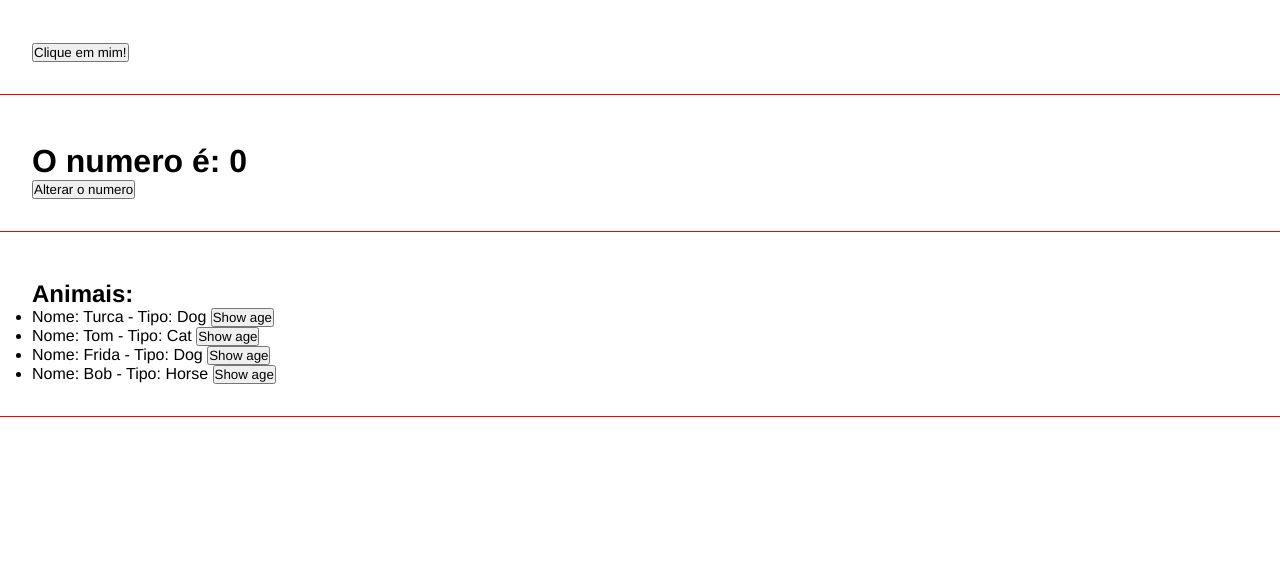
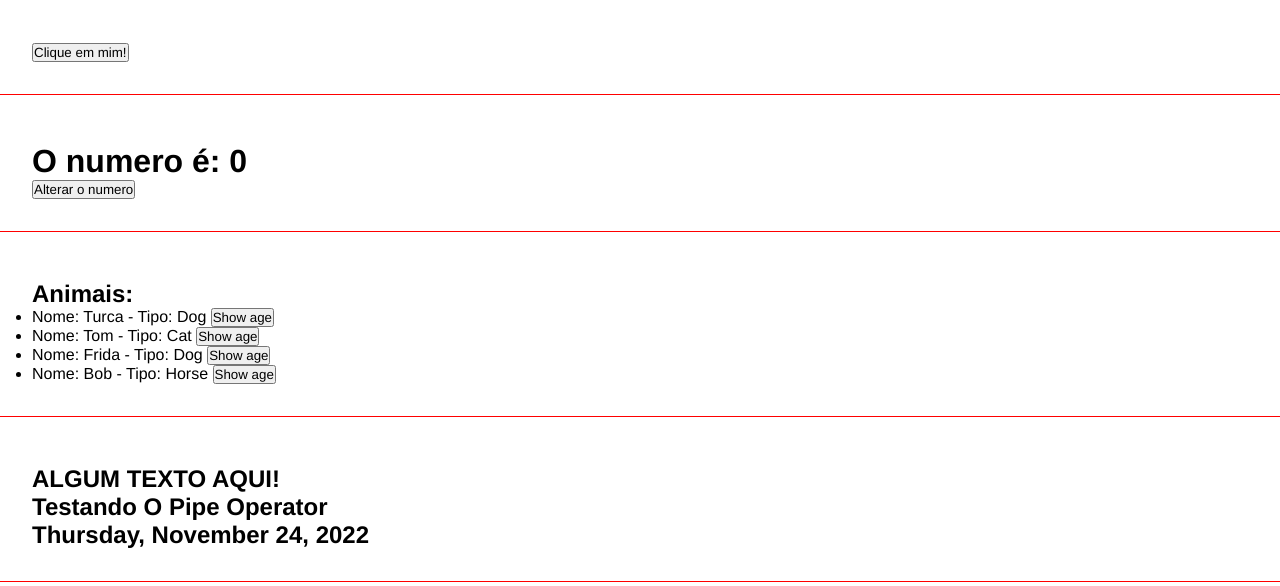
Before and after one commit to DankaFreitas/projeto-angular, an Angular app: page / in a window 1280 px wide. Shown: the part 848-1434 px from the top of the page. Built offline with nearby package versions, Linux system fonts and the light colour scheme.

Commit message:
test Pipe operators

```diff
--- a/src/app/app.component.html
+++ b/src/app/app.component.html
@@ -15,3 +15,4 @@
 <app-eventos></app-eventos>
 <app-emitter></app-emitter>
 <app-list-render></app-list-render>
+<app-pipes></app-pipes>
--- a/src/app/app.module.ts
+++ b/src/app/app.module.ts
@@ -11,6 +11,7 @@
 import { EmitterComponent } from './components/emitter/emitter.component';
 import { ChangeNumberComponent } from './components/change-number/change-number.component';
 import { ListRenderComponent } from './components/list-render/list-render.component';
+import { PipesComponent } from './components/pipes/pipes.component';
 
 @NgModule({
   declarations: [
@@ -22,7 +23,8 @@
     EventosComponent,
     EmitterComponent,
     ChangeNumberComponent,
-    ListRenderComponent
+    ListRenderComponent,
+    PipesComponent
   ],
   imports: [
     BrowserModule,
--- /dev/null
+++ b/src/app/components/pipes/pipes.component.html
@@ -0,0 +1,5 @@
+<div class="class">
+    <h2>{{ "Algum texto aqui!" | uppercase}}</h2>
+    <h2>{{ someText | titlecase }}</h2>
+    <h2>{{ today | date: "fullDate"}}</h2>
+</div>
--- /dev/null
+++ b/src/app/components/pipes/pipes.component.ts
@@ -0,0 +1,18 @@
+import { Component, OnInit } from '@angular/core';
+
+@Component({
+  selector: 'app-pipes',
+  templateUrl: './pipes.component.html',
+  styleUrls: ['./pipes.component.css']
+})
+export class PipesComponent implements OnInit{
+  someText = 'TESTANDO O PIPE OPERATOR';
+
+  today = new Date();
+
+  constructor() { }
+
+  ngOnInit(): void {
+
+  }
+}
```
Also changed, not shown: src/app/components/pipes/pipes.component.css (added), 1 other file (tests, documents, lock files or other folders).
